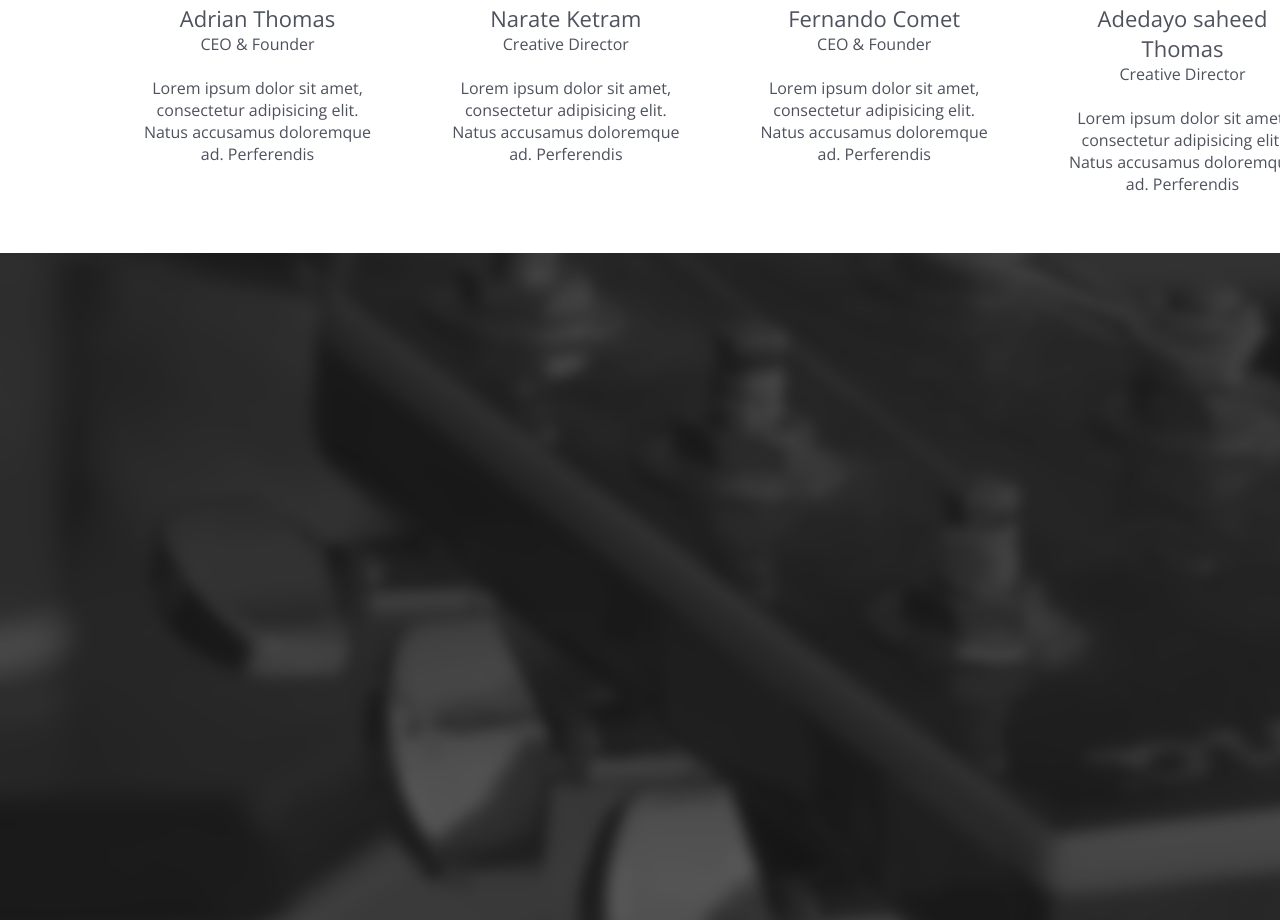
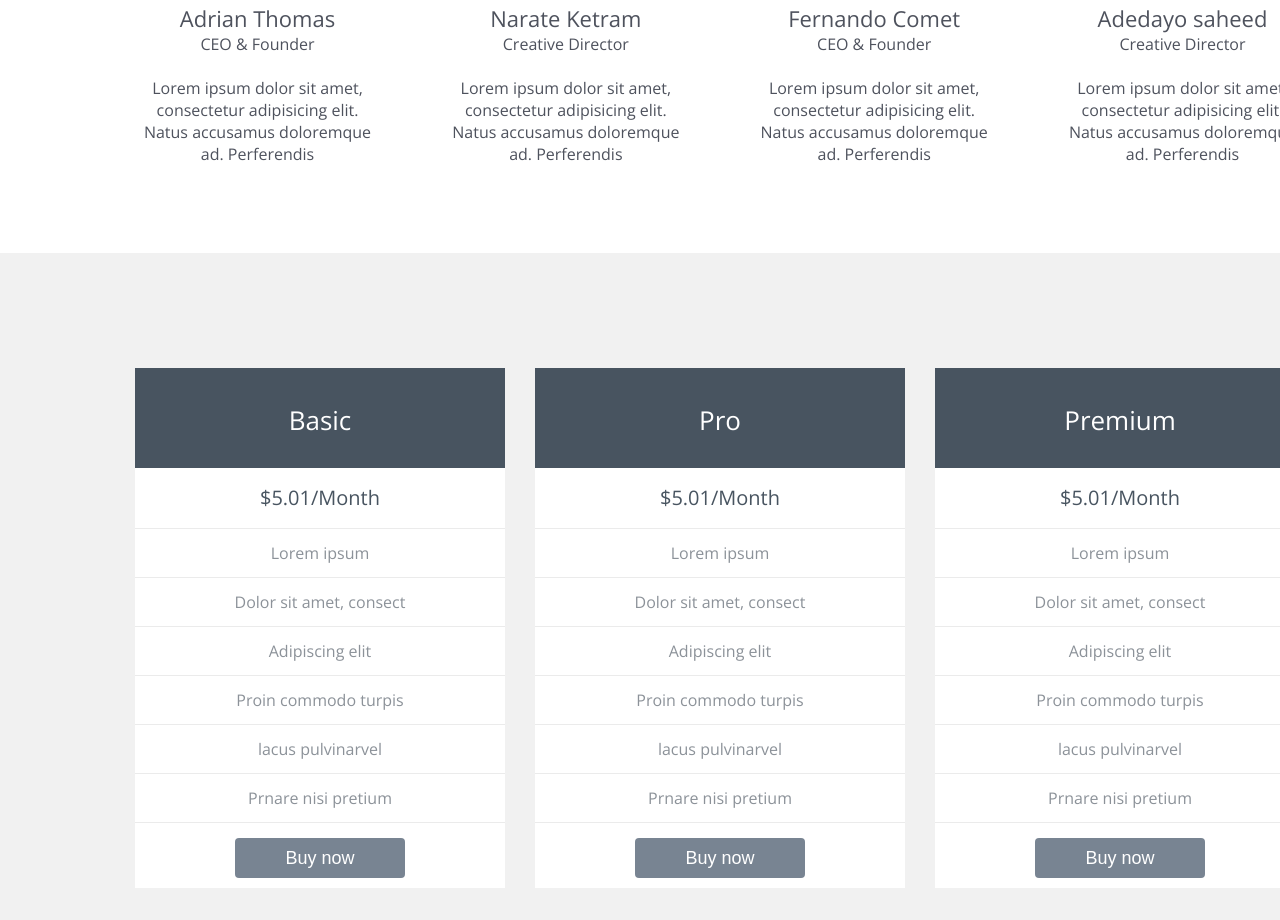
Before and after one commit to SergejGenri/test-small, a website: page app/index.html in a window 1280 px wide. Shown: the part 1180-2100 px from the top of the page. Drawn offline with nearby package versions, Linux system fonts and the light colour scheme.

Commit message:
add team-plans and small fix

```diff
--- a/app/index.html
+++ b/app/index.html
@@ -82,12 +82,53 @@
 					</div>
 					<div class="team-block-man">
 						<div class="team-avatar"></div>
-						<h6>Adedayo saheed Thomas</h6>
+						<h6>Adedayo saheed</h6>
 						<p>Creative Director</p><br>
 						<p>Lorem ipsum dolor sit amet, consectetur adipisicing elit. Natus accusamus doloremque ad. Perferendis</p>
 					</div>
 				</div>
-				<div class="team-plans">
+			</div>
+			<div class="team-plans">
+				<div class="team-flex containers">
+					<div class="team-plans-block">
+						<div class="plans-header">Basic</div>
+						<ul>
+							<li>$5.01/Month</li>
+							<li>Lorem ipsum</li>
+							<li>Dolor sit amet, consect</li>
+							<li>Adipiscing elit</li>
+							<li>Proin commodo turpis</li>
+							<li>lacus pulvinarvel</li>
+							<li>Prnare nisi pretium</li>
+						</ul>
+						<button class="btn-buy">Buy now</button>
+					</div>
+					<div class="team-plans-block">
+						<div class="plans-header">Pro</div>
+						<ul>
+							<li>$5.01/Month</li>
+							<li>Lorem ipsum</li>
+							<li>Dolor sit amet, consect</li>
+							<li>Adipiscing elit</li>
+							<li>Proin commodo turpis</li>
+							<li>lacus pulvinarvel</li>
+							<li>Prnare nisi pretium</li>
+						</ul>
+						<button class="btn-buy">Buy now</button>
+					</div>
+					<div class="team-plans-block">
+						<div class="plans-header">Premium</div>
+						<ul>
+							<li>$5.01/Month</li>
+							<li>Lorem ipsum</li>
+							<li>Dolor sit amet, consect</li>
+							<li>Adipiscing elit</li>
+							<li>Proin commodo turpis</li>
+							<li>lacus pulvinarvel</li>
+							<li>Prnare nisi pretium</li>
+						</ul>
+						<button class="btn-buy">Buy now</button>
+					</div>
 				</div>
 			</div>
 		</section>
--- a/app/scss/style.scss
+++ b/app/scss/style.scss
@@ -1,6 +1,10 @@
 * {
 	margin: 0;
 	padding: 0;
+}
+
+li {
+	list-style: none;
 }
 
 .wrapper {
@@ -37,7 +41,6 @@
 	float: right;
 	li {
 		display: inline;
-		list-style: none;
 	}
 	a {
 		text-align: center;
@@ -102,6 +105,57 @@
 	background-color: #f1f1f1;
 }
 
+.team-plans {
+	background-color: #f1f1f1;
+}
+
+.team-flex {
+	display: flex;
+	justify-content: space-between;
+}
+
+.team-plans-block {
+	width: 370px;
+	height: 520px;
+	background-color: #fff;
+	margin: 115px 0 100px 0;
+	text-align: center;
+	line-height: 3;
+	li:first-child {
+		font-size: 20px;
+		color: #485460;
+	}
+	li {
+		color: #8c9299;
+		border-bottom: 1px solid rgba(204, 204, 204, .4);
+	}
+	.btn-buy {
+		width: 170px;
+		height: 40px;
+		margin-top: 15px;
+		display: inline-block;
+		font-size: 18px;
+		color: #fff;
+		background-color: #788492;
+		border-radius: 4px;
+		border: 0;
+		padding: 0;
+		cursor: pointer;
+		&:hover {
+			background-color: #49cbcd;
+		}
+	}
+}
+
+.plans-header {
+	height: 100px;
+	background-color: #485460;
+	text-align: center;
+	font-size: 26px;
+	color: #fff;
+	line-height: 4;
+}
+
 footer {
 	width: 1440px;
 	height: 685px;
```
Also changed, not shown: app/css/main.css.
